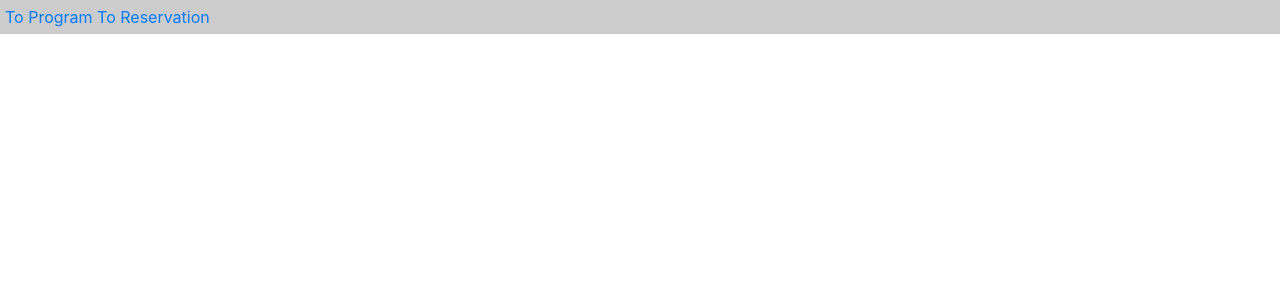
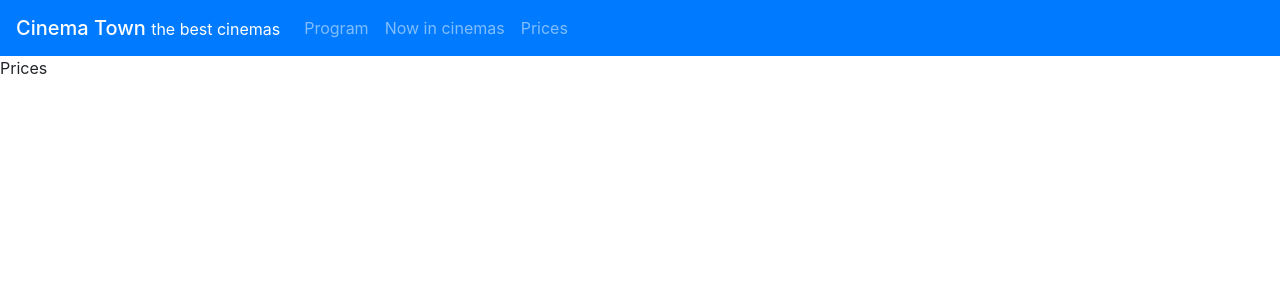
Before and after one commit to junasia/CinemaApp, a React (Create React App) app: page /prices in a window 1280 px wide. Shown: the top 300 px of the page. Built offline with nearby package versions, Linux system fonts and the light colour scheme.

Commit message:
Change navbar style and add prices

```diff
--- a/src/components/Navbar.js
+++ b/src/components/Navbar.js
@@ -3,12 +3,29 @@ import { Link } from 'react-router-dom';
 
 const Navbar = () => {
     return (
-        <div
-            style={{
-                background: '#ccc',
-                padding: '5px'
-            }}
-        >
+        <div className="navbar sticky-top navbar-expand-lg navbar-dark bg-primary">
+            <span className="navbar-brand mb-0 h1">
+                Cinema Town <small className="navbar-band">the best cinemas</small>
+            </span>
+            <div className="collapse navbar-collapse" id="navbarNavDropdown">
+                <ul className="navbar-nav">
+                    <li className="nav-item">
+                        <Link className="nav-link" to="/">
+                            Program
+                        </Link>
+                    </li>
+                    <li className="nav-item">
+                        <Link className="nav-link" to="/">
+                            Now in cinemas
+                        </Link>
+                    </li>
+                    <li className="nav-item">
+                        <Link className="nav-link" to="/prices">
+                            Prices
+                        </Link>
+                    </li>
+                </ul>
+            </div>
             <Link to="/"> To Program</Link>
             <Link to="/reservation"> To Reservation</Link>
         </div>
--- /dev/null
+++ b/src/components/Prices/index.js
@@ -0,0 +1,7 @@
+import React from 'react';
+
+const Prices = () => {
+    return <div>Prices</div>;
+};
+
+export default Prices;
--- a/src/components/Routes.js
+++ b/src/components/Routes.js
@@ -3,11 +3,13 @@ import { Switch, Route } from 'react-router-dom';
 import Program from './Program';
 import Film from './Film';
 import Reservation from './Reservation';
+import Prices from './Prices';
 
 const Router = () => {
     return (
         <Switch className="router">
             <Route path="/" exact component={Program} />
+            <Route path="/prices" exact component={Prices} />
             <Route path="/film/:id" exact component={Film} />
             <Route path="/reservation" exact component={Reservation} />
         </Switch>
```
